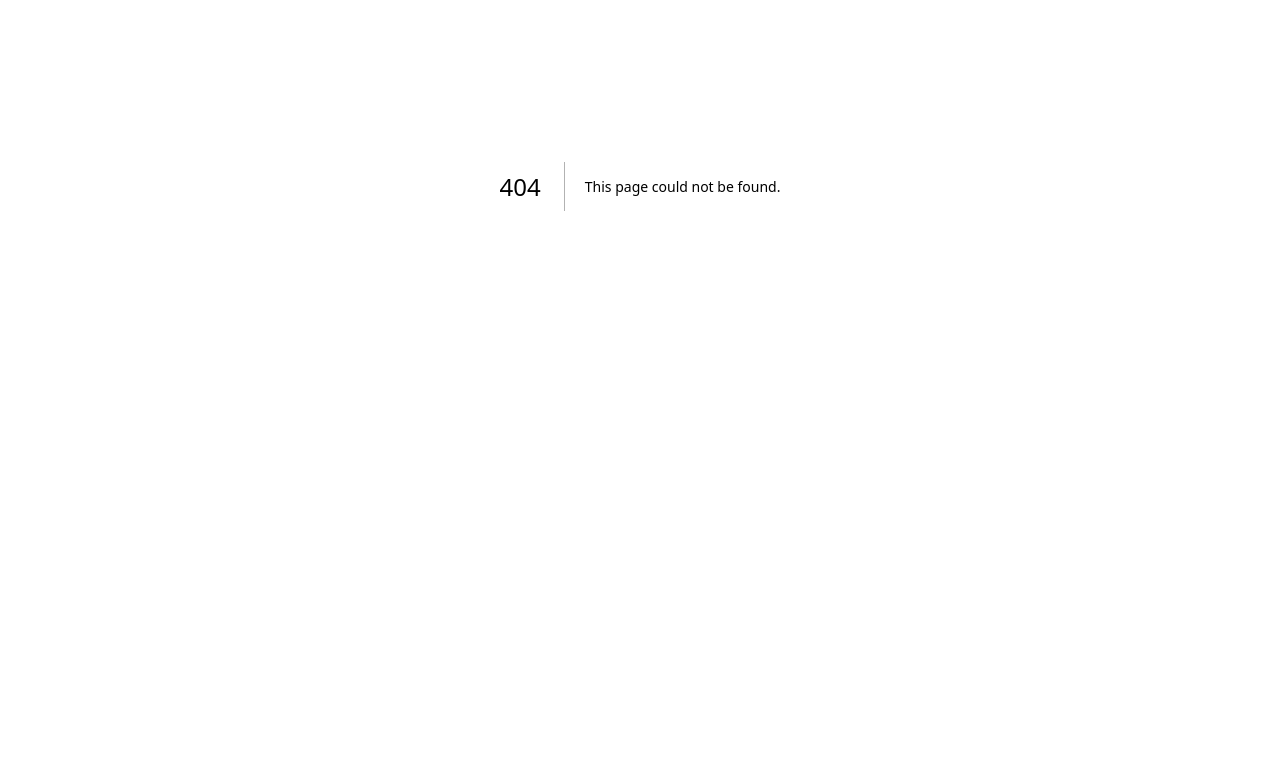
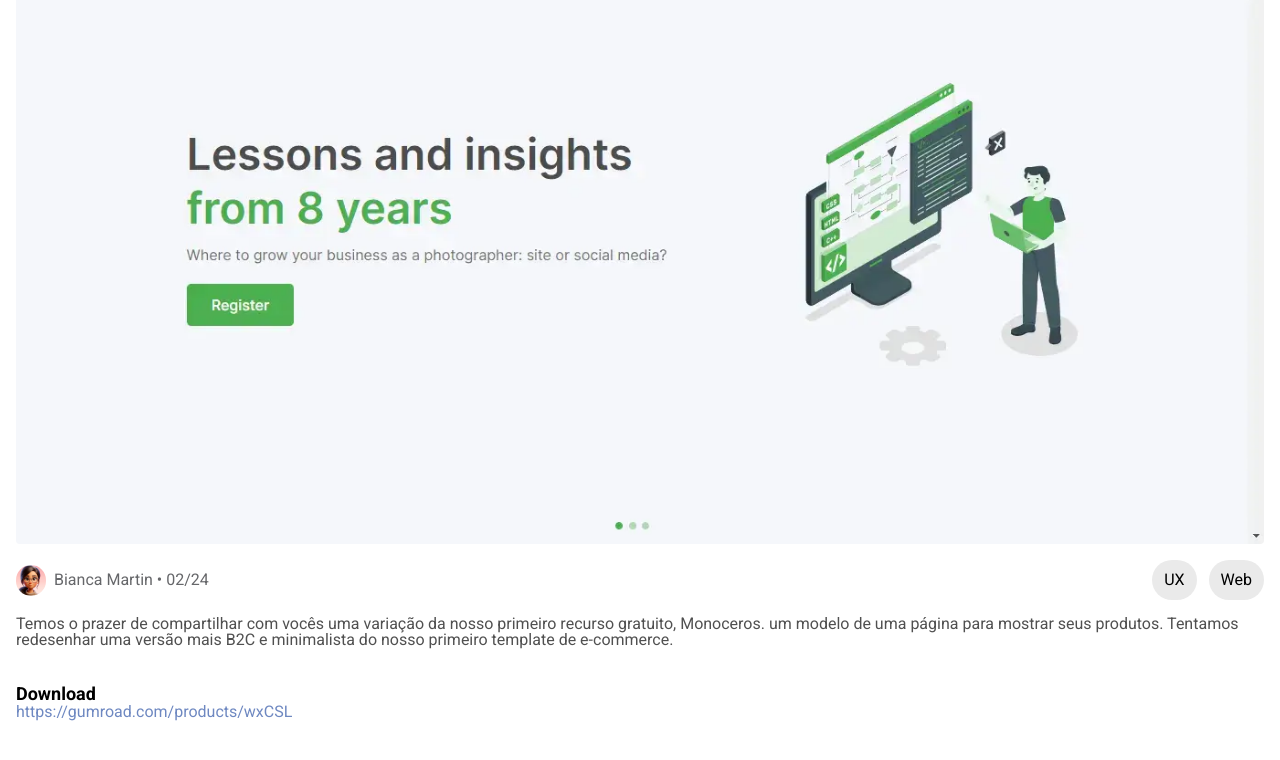
Before and after one commit to OrangeJuice-Hackaton5-0-Squad-17/front-end, a Next.js app: page /discover/1 in a window 1280 px wide. Before the commit this address had no page. Shown: the part 376-1136 px from the top of the page. Before the commit the page ends 1011 px from the top, so only its background shows below. Built offline with nearby package versions, Linux system fonts and the light colour scheme.

Commit message:
feat: add project details page with dynamic route

```diff
--- /dev/null
+++ b/src/app/discover/[projectId]/page.tsx
@@ -0,0 +1,59 @@
+import Image from 'next/image'
+import { useState } from 'react'
+import ProjectImageMock from '@/assets/images/project-image-mock.webp'
+import ProfilePicture from '../../../../public/assets/profile-picture.png'
+
+export default function ProjectDetails({ params }: {
+    params: {
+        projectId: String
+    }
+}) {
+    const [projectId, setProjectId] = useState(params.projectId)
+
+    return (
+        <>
+            <h2 className="text-[#222244] text-center text-2xl mx-auto mb-6">
+                Ecommerce One Page
+            </h2>
+
+            <article className="project flex flex-col justify-center gap-4">
+                <Image className="rounded" src={ProjectImageMock} alt="Project Image" />
+
+                <div className="project-info flex items-center gap-2">
+                    <Image
+                        className="rounded-full"
+                        src={ProfilePicture}
+                        alt="Author's Profile Picture"
+                        width={30}
+                    />
+
+                    <h3 className="text-[#66676A]">Bianca Martin • 02/24</h3>
+
+                    <ul className="project-tags flex items-center gap-3 ml-auto">
+                        <li className="bg-[#EAEAEA] rounded-full py-2 px-3">UX</li>
+                        <li className="bg-[#EAEAEA] rounded-full py-2 px-3">Web</li>
+                    </ul>
+                </div>
+            </article>
+
+            <p className="project-description mt-4 mb-8 text-[#505050] leading-4">
+                Temos o prazer de compartilhar com vocês uma variação da nosso primeiro
+                recurso gratuito, Monoceros. um modelo de uma página para mostrar seus
+                produtos. Tentamos redesenhar uma versão mais B2C e minimalista do nosso
+                primeiro template de e-commerce.
+            </p>
+
+            <div className="flex flex-col">
+                <p className="text-lg font-bold">Download</p>
+                <a
+                    className="text-[#6E88C1] -mt-2"
+                    href="#"
+                    target="_blank"
+                    rel="external"
+                >
+                    https://gumroad.com/products/wxCSL
+                </a>
+            </div>
+        </>
+    )
+}
```
